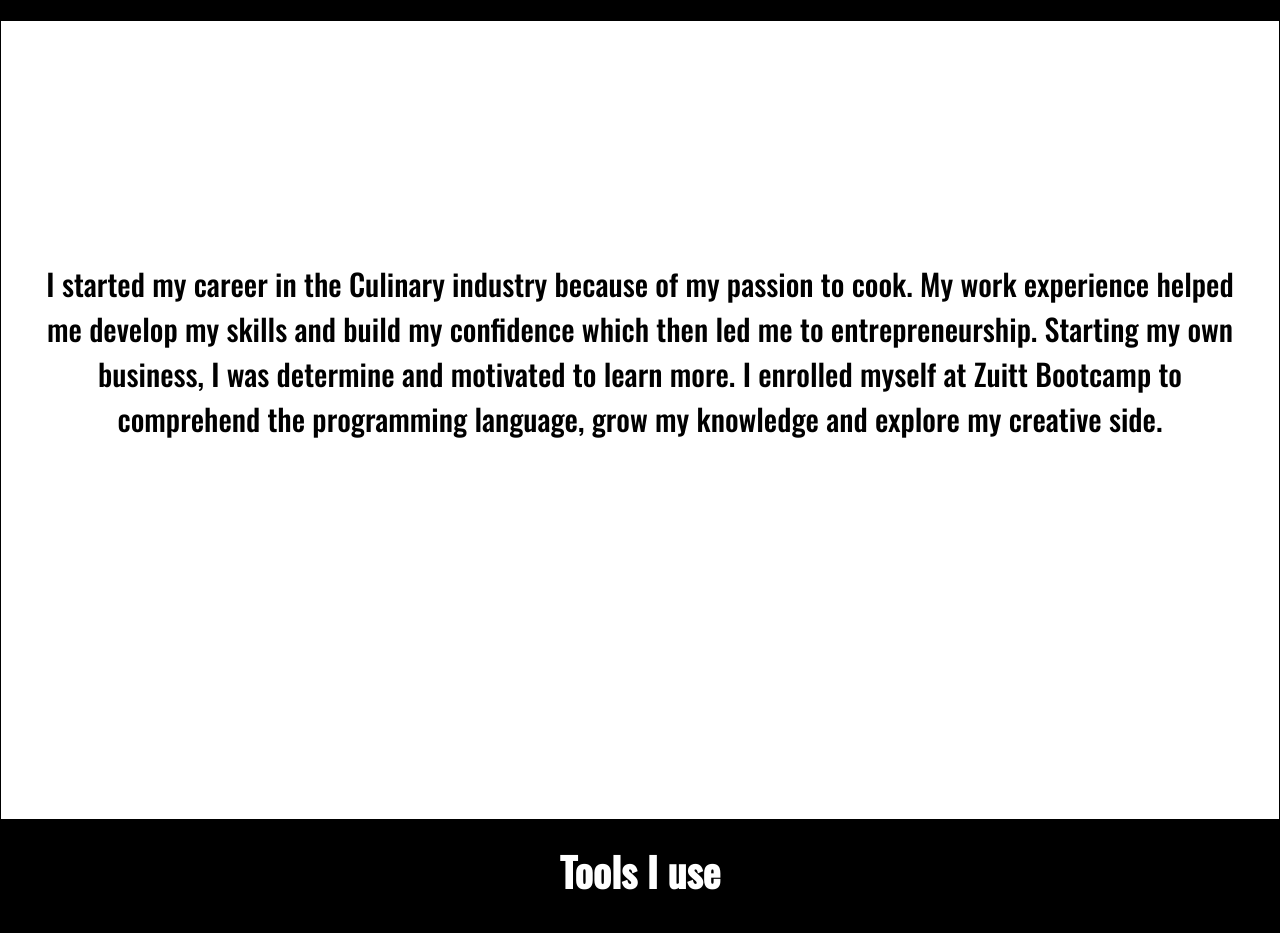
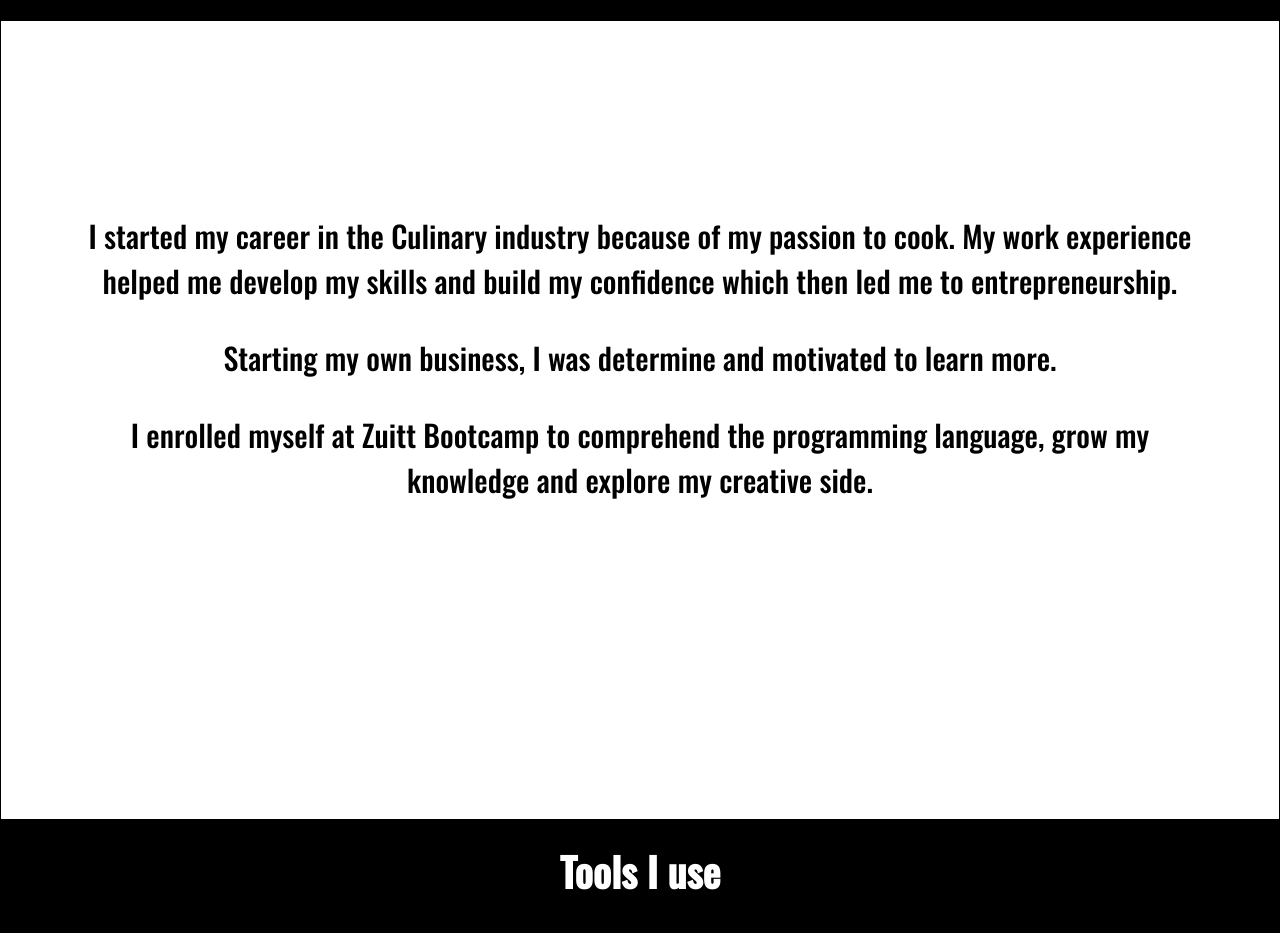
Before and after one commit to Znarvas/portfolio-dev, a website with bundled scripts: page public/views/index.html in a window 1280 px wide. Shown: the part 780-1713 px from the top of the page. Built offline with nearby package versions, Linux system fonts and the light colour scheme; a web font is replaced by a local one.

Commit message:
About Me updated

```diff
--- a/public/css/styles.css
+++ b/public/css/styles.css
@@ -65,10 +65,28 @@ p {
   font-size: 30px;
   font-weight: 300;
 }
-.about-p {
+.about-p-1 {
   text-align: center;
-  padding: 8rem 2rem 5rem 2rem;
   margin-top: auto;
+  padding-top: 5rem;
+  padding-left: 5rem;
+  padding-right: 5rem;
+  color: black;
+}
+.about-p-2 {
+  text-align: center;
+  text-indent: inherit;
+  padding-top: 2rem;
+  padding-left: 5rem;
+  padding-right: 5rem;
+  color: black;
+}
+.about-p-3 {
+  text-align: center;
+  padding-left: 8rem;
+  padding-right: 8rem;
+  padding-top: 2rem;
+  padding-bottom: auto;
   color: black;
 }
 
--- a/public/views/index.html
+++ b/public/views/index.html
@@ -83,13 +83,17 @@
     </section>
     <section class="aboutMe" id="about-id">
       <h3 class="About-title">About me</h3>
-      <p class="about-p">
+      <p class="about-p-1">
         I started my career in the Culinary industry because of my passion to
         cook. My work experience helped me develop my skills and build my
-        confidence which then led me to entrepreneurship. Starting my own
-        business, I was determine and motivated to learn more. I enrolled myself
-        at Zuitt Bootcamp to comprehend the programming language, grow my
-        knowledge and explore my creative side.
+        confidence which then led me to entrepreneurship.
+      </p>
+      <p class="about-p-2">
+        Starting my own business, I was determine and motivated to learn more.
+      </p>
+      <p class="about-p-3">
+        I enrolled myself at Zuitt Bootcamp to comprehend the programming
+        language, grow my knowledge and explore my creative side.
       </p>
       <div class="aboutMeContainer"></div>
     </section>
```
